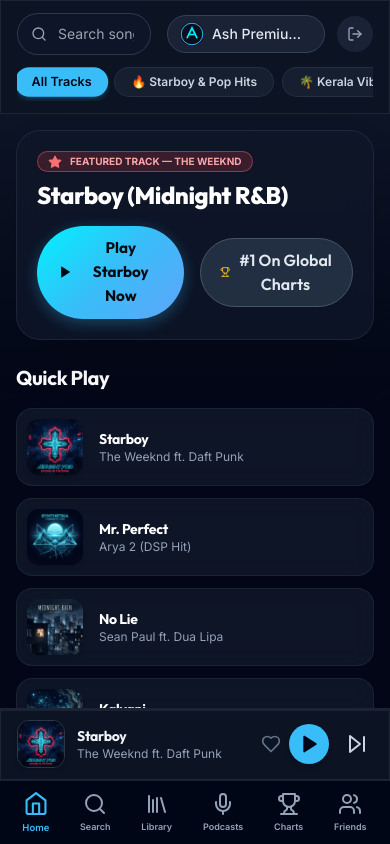
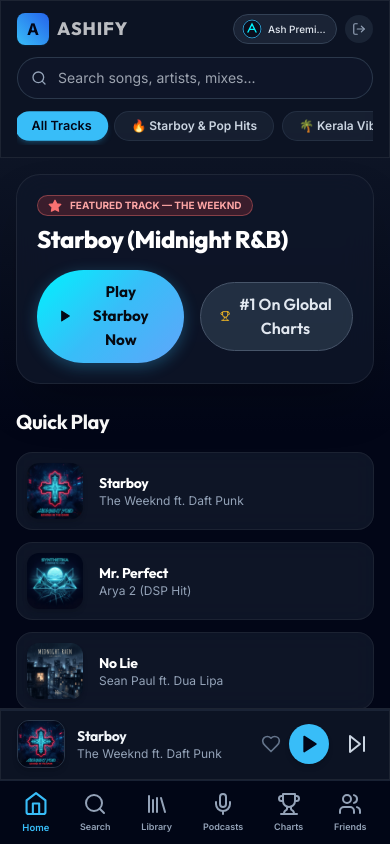
Before and after one commit to aryanpalla198/ASHIFY-MUSIC-PLAYER, a React (Vite) app: page / in a window 390 px wide. Built offline with nearby package versions, Linux system fonts and the light colour scheme; the HTML template or start-up script is replaced by a standard one.

Commit message:
Place ASHIFY brand logo header at the top of the mobile screen

```diff
--- a/src/components/Navbar.jsx
+++ b/src/components/Navbar.jsx
@@ -8,9 +8,52 @@
 
   return (
     <header className="sticky top-0 z-10 flex flex-col gap-3 px-4 py-3 md:px-6 md:py-4 glass-panel border-b border-slate-800/80 bg-slate-950/80">
-      <div className="flex items-center justify-between gap-4">
+
+      {/* Mobile Top Row: Logo & Profile */}
+      <div className="flex md:hidden items-center justify-between w-full">
+        {/* ASHIFY Logo */}
+        <div className="flex items-center gap-2">
+          <div className="w-8 h-8 rounded-lg bg-gradient-to-tr from-sky-400 to-blue-600 flex items-center justify-center font-black text-slate-950 text-base shadow-sm shadow-sky-500/10">
+            A
+          </div>
+          <span className="font-black text-lg tracking-wider text-white animate-pulse" style={{ fontFamily: 'Outfit' }}>
+            ASHIFY
+          </span>
+        </div>
+        {/* Profile wrapper on mobile */}
+        <div className="flex items-center gap-2">
+          {user ? (
+            <div className="flex items-center gap-2">
+              <button
+                onClick={() => setIsAuthModalOpen(true)}
+                className="flex items-center gap-1.5 px-2 py-1 rounded-full bg-slate-800/80 border border-slate-700 text-[10px] text-slate-200 font-medium"
+              >
+                <img src={user.avatar} alt={user.name} className="w-5 h-5 rounded-full object-cover" />
+                <span className="truncate max-w-[60px]">{user.name}</span>
+              </button>
+              <button
+                onClick={logout}
+                className="w-7 h-7 rounded-full bg-slate-800/80 hover:bg-red-500/20 hover:text-red-400 flex items-center justify-center text-slate-400"
+                title="Logout"
+              >
+                <LogOut className="w-3.5 h-3.5" />
+              </button>
+            </div>
+          ) : (
+            <button
+              onClick={() => setIsAuthModalOpen(true)}
+              className="btn-primary text-xs py-1 px-3"
+            >
+              <User className="w-3.5 h-3.5" />
+              <span>Login</span>
+            </button>
+          )}
+        </div>
+      </div>
+
+      <div className="flex items-center justify-between gap-4 w-full">
         {/* Navigation History & Search */}
-        <div className="flex items-center gap-3 flex-1">
+        <div className="flex items-center gap-3 flex-1 min-w-0">
           <div className="hidden md:flex items-center gap-2">
             <button
               onClick={() => setActiveTab('home')}
@@ -27,11 +70,11 @@
           </div>
 
           {/* Search Box */}
-          <div className="relative flex-1 max-w-md">
+          <div className="relative flex-1 md:max-w-md w-full">
             <Search className="absolute left-3.5 top-1/2 -translate-y-1/2 w-4 h-4 text-slate-400" />
             <input
               type="text"
-              placeholder="Search songs, artists, synthwave, lo-fi..."
+              placeholder="Search songs, artists, mixes..."
               value={searchQuery}
               onChange={(e) => {
                 setSearchQuery(e.target.value);
@@ -52,8 +95,8 @@
           </div>
         </div>
 
-        {/* User Auth Action */}
-        <div className="flex items-center gap-3">
+        {/* User Auth Action (Desktop only) */}
+        <div className="hidden md:flex items-center gap-3">
           {user ? (
             <div className="flex items-center gap-3">
               <button
```
